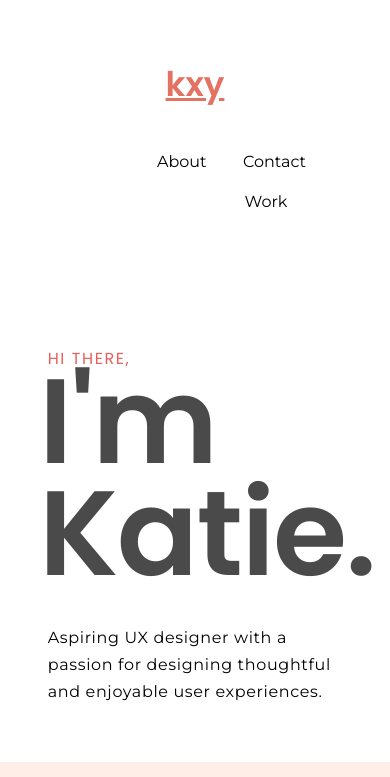
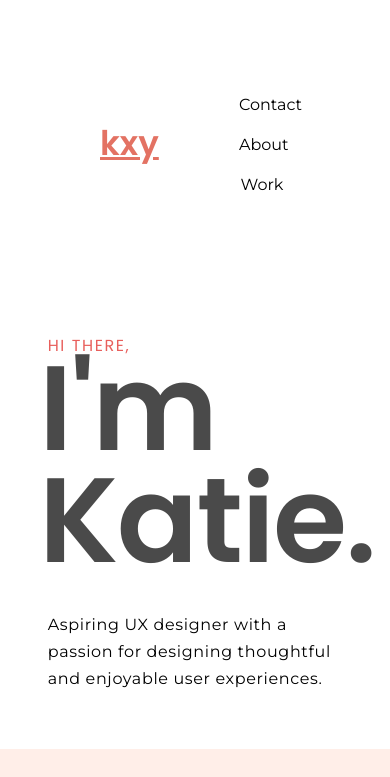
Before and after one commit to kateyeager/web-1-final, a plain HTML site: page index.html in a window 390 px wide. Shown: the top 777 px of the page. Drawn offline with Linux system fonts and the light colour scheme.

Commit message:
Update style.css

```diff
--- a/style.css
+++ b/style.css
@@ -94,22 +94,21 @@ color: #000000;
 
 
 
-@media (max-width: 600px) {
-	.header-nav-outer-wrapper,
-	.nav {
-		display: flex;
-align-items: center;
-	}
-	.header-nav-outer-wrapper {
-		flex-direction: column;
-		align-items: center;
-    	.header-nav-outer-wrapper{
-		width: 80%;
-		left-margin: 5%;
-		right-margin: 5%;
-		max-width: 80%;
-	}
-	}
+@media (max-width: 750px) {
+.header-nav-item-wrapper{
+ 	text-align: center;
+
+
+
+  padding: 5px;
+}
+.header-nav-outer-wrapper{
+position: -webkit-sticky; /* Safari */
+
+  margin: 5rem;
+  	text-align: center;
+	display: flex;
+}
 
 }
 
```
